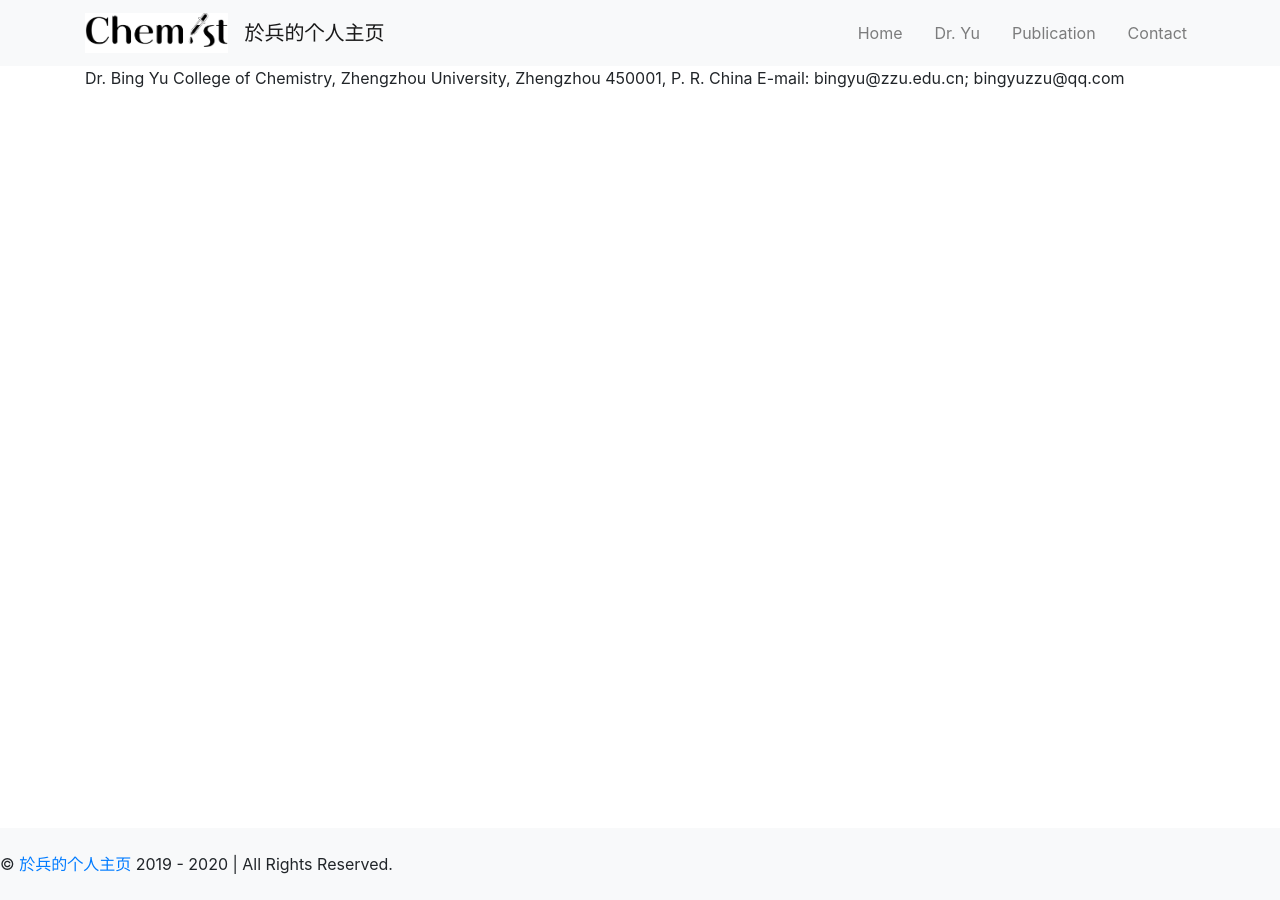
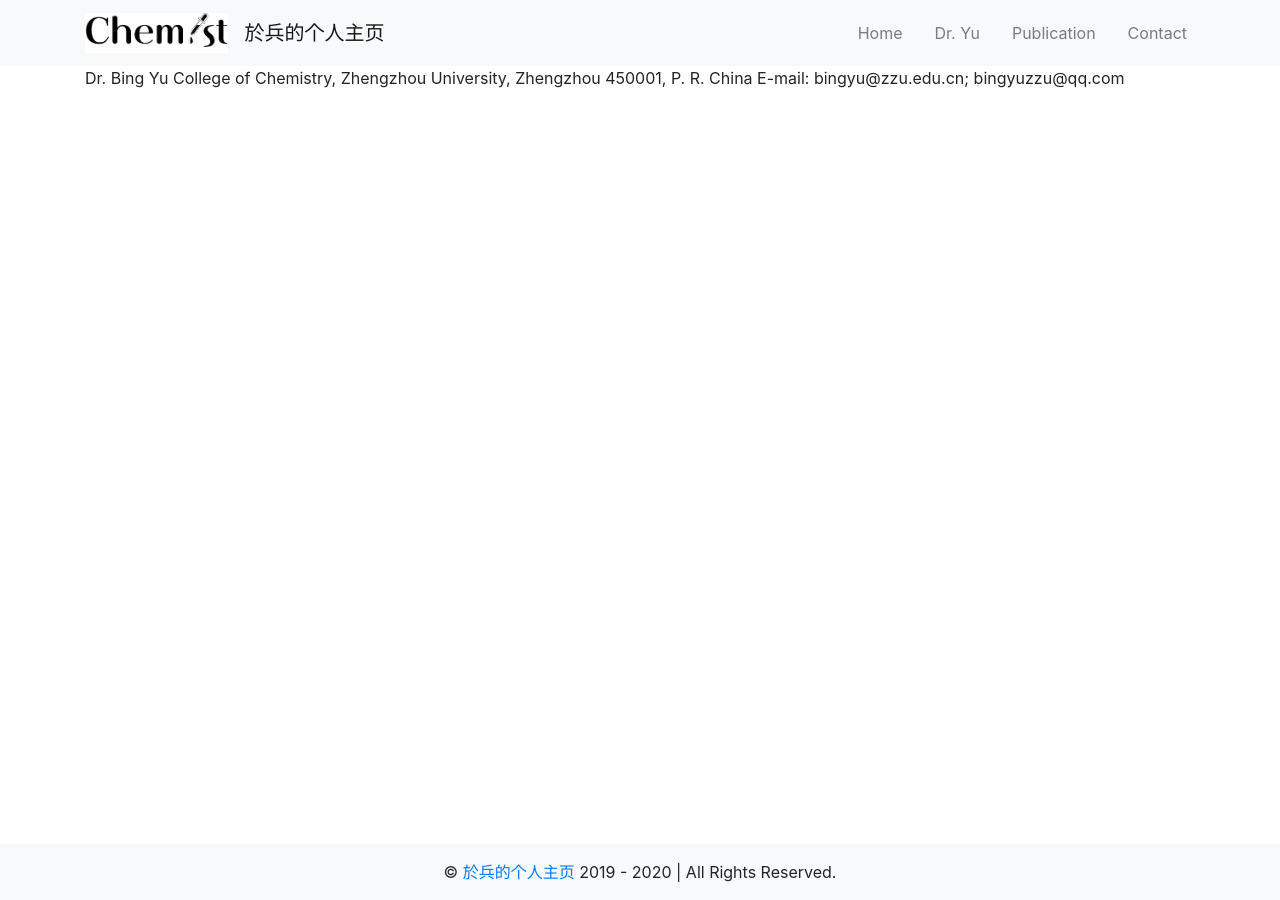
Before and after one commit to bingyuzzu/bingyuzzu.github.io, a Jekyll site: the page built from contact.html, in a window 1280 px wide. Built offline with Jekyll 4.4.1, drawn with Linux system fonts in a browser that asks for light colours.

Commit message:
Update footer.html

```diff
--- a/_includes/footer.html
+++ b/_includes/footer.html
@@ -1,6 +1,6 @@
 
 <footer id ="sticky-footer" class="footer py-3 mt-auto bg-light">
-  <div class="nav navbar-text text-center">
+  <div class="container text-center">
       © <a href="mailto:{{ _author.email }}" target="_blank"> {{ site.title }} </a> 2019 - <script>document.write(new Date().getFullYear());</script> | All Rights Reserved.
 </div>
 </footer>
```
